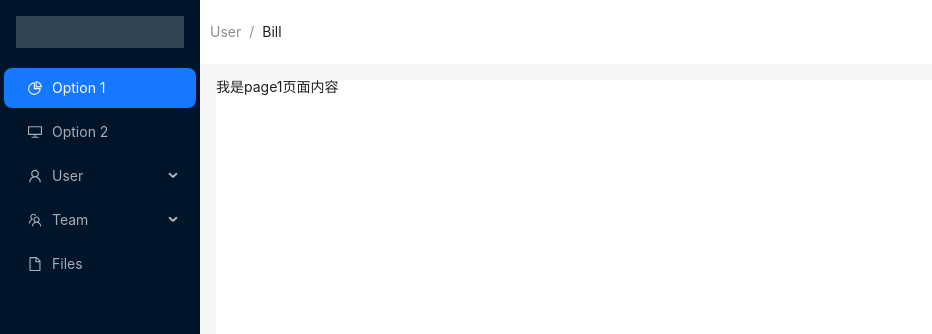
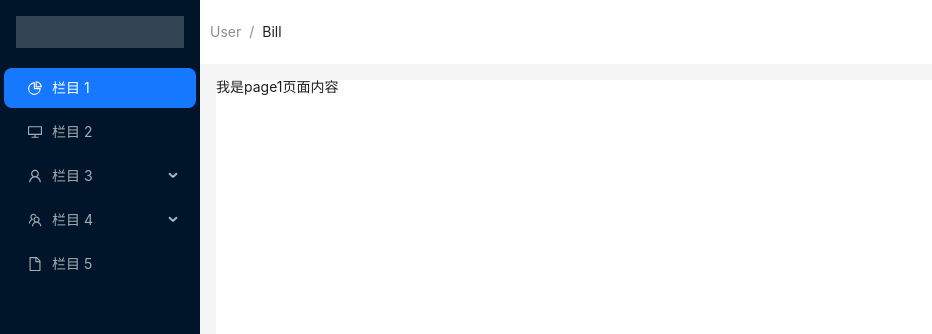
Before and after one commit to SSBuding/react-management, a React (Vite) app: page /page1 in a window 1280 px wide. Shown: the top 334 px of the page, without its empty margins (0-932 px from the left). Built offline with nearby package versions, Linux system fonts and the light colour scheme.

Commit message:
数据整理

```diff
--- a/src/App.tsx
+++ b/src/App.tsx
@@ -1,5 +1,5 @@
 import router from '@/router'
-import { useRoutes, Link } from 'react-router-dom'
+import { useRoutes } from 'react-router-dom'
 
 function App() {
   const outlet = useRoutes(router)
--- a/src/components/MainMenu/index.tsx
+++ b/src/components/MainMenu/index.tsx
@@ -11,30 +11,82 @@ import {
 import type { MenuProps } from 'antd';
 type MenuItem = Required<MenuProps>['items'][number];
 
-function getItem(
-    label: React.ReactNode,
-    key: React.Key,
-    icon?: React.ReactNode,
-    children?: MenuItem[],
-): MenuItem {
-    return {
-        key,
-        icon,
-        children,
-        label,
-    } as MenuItem;
-}
+// function getItem(
+//     label: React.ReactNode,
+//     key: React.Key,
+//     icon?: React.ReactNode,
+//     children?: MenuItem[],
+// ): MenuItem {
+//     return {
+//         key,
+//         icon,
+//         children,
+//         label,
+//     } as MenuItem;
+// }
+// const items: MenuItem[] = [
+//     getItem('Option 1', '/page1', <PieChartOutlined />),
+//     getItem('Option 2', '/page2', <DesktopOutlined />),
+//     getItem('User', 'sub1', <UserOutlined />, [
+//         getItem('Tom', '3'),
+//         getItem('Bill', '4'),
+//         getItem('Alex', '5'),
+//     ]),
+//     getItem('Team', 'sub2', <TeamOutlined />, [getItem('Team 1', '6'), getItem('Team 2', '8')]),
+//     getItem('Files', '9', <FileOutlined />),
+// ];
 const items: MenuItem[] = [
-    getItem('Option 1', '/page1', <PieChartOutlined />),
-    getItem('Option 2', '/page2', <DesktopOutlined />),
-    getItem('User', 'sub1', <UserOutlined />, [
-        getItem('Tom', '3'),
-        getItem('Bill', '4'),
-        getItem('Alex', '5'),
-    ]),
-    getItem('Team', 'sub2', <TeamOutlined />, [getItem('Team 1', '6'), getItem('Team 2', '8')]),
-    getItem('Files', '9', <FileOutlined />),
-];
+    {
+        label: '栏目 1',
+        key: '/page1',
+        icon: <PieChartOutlined />
+    },
+    {
+        label: '栏目 2',
+        key: '/page2',
+        icon: <DesktopOutlined />
+    },
+    {
+        label: '栏目 3',
+        key: 'page3',
+        icon: <UserOutlined />,
+        children: [
+            {
+                label: '栏目 3-1',
+                key: '/page3/page301',
+            },
+            {
+                label: '栏目 3-2',
+                key: '/page3/page302',
+            },
+            {
+                label: '栏目 3-3',
+                key: '/page3/page303',
+            }
+        ]
+    },
+    {
+        label: '栏目 4',
+        key: 'page4',
+        icon: <TeamOutlined />,
+        children: [
+            {
+                label: '栏目 4-1',
+                key: '/page4/page401',
+            },
+            {
+                label: '栏目 4-2',
+                key: '/page4/page402',
+            }
+        ]
+    },
+    {
+        label: '栏目 5',
+        key: '/page5',
+        icon: <FileOutlined />
+    },
+
+]
 const Comp: React.FC = () => {
     const navigateTo = useNavigate()
     // 定义点击事件
```
